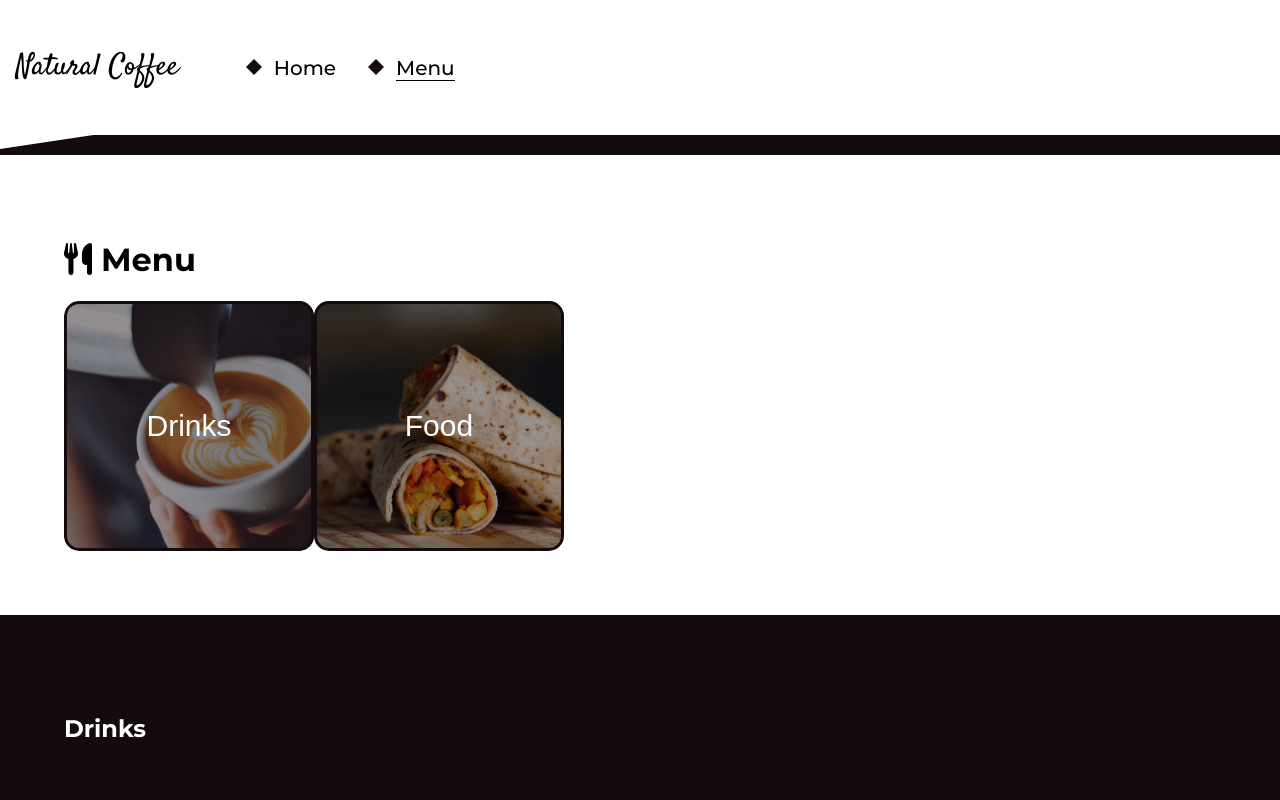
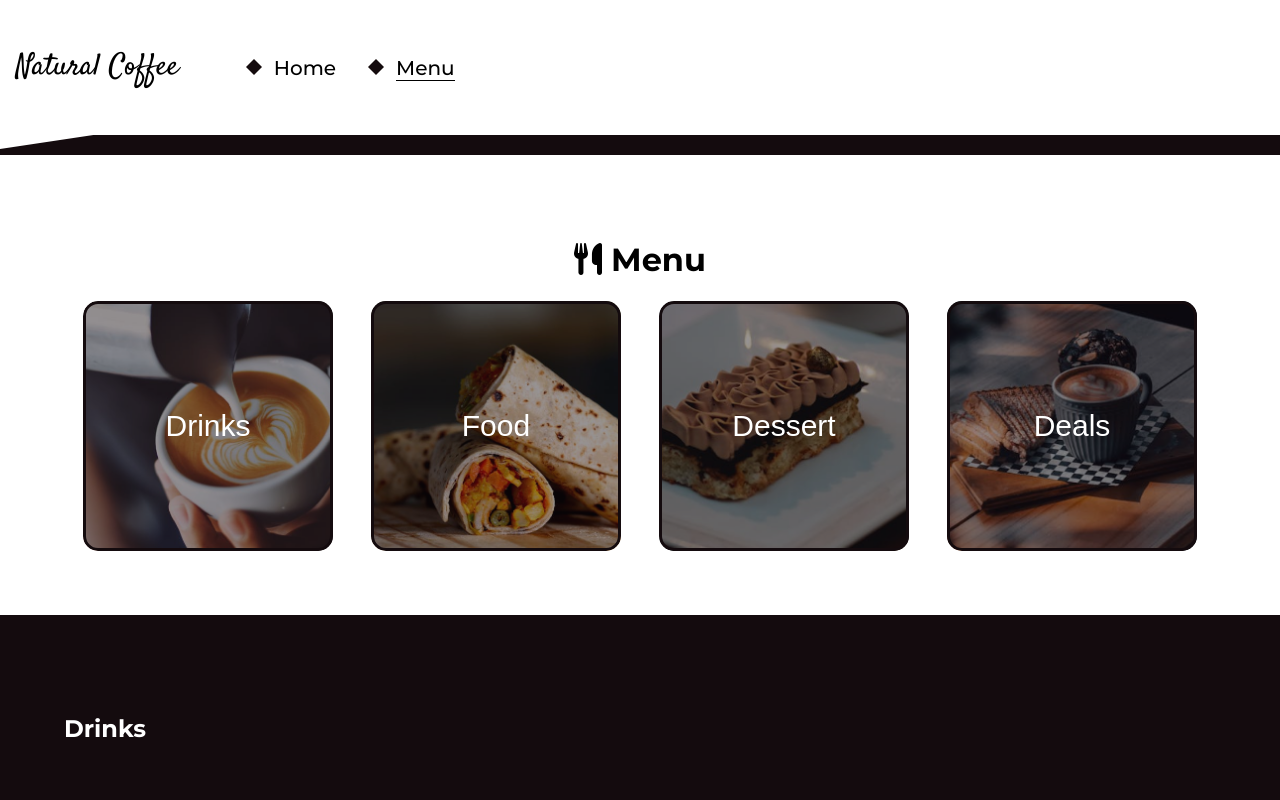
Before and after one commit to trine-marie-sandberg/natural-cofee, a React (Vite) app: page /menu in a window 1280 px wide. Shown: the top 800 px of the page. Built offline with nearby package versions, Linux system fonts and the light colour scheme.

Commit message:
adds more menu elements

```diff
--- a/src/pages/menu/index.tsx
+++ b/src/pages/menu/index.tsx
@@ -17,6 +17,14 @@ function Menu() {
                 <ImgText>Food</ImgText>
                 <MenuImage src="wrap.png" />
               </ImgTextWrap>
+              <ImgTextWrap>
+                <ImgText>Dessert</ImgText>
+                <MenuImage src="cake.png" />
+              </ImgTextWrap>
+              <ImgTextWrap>
+                <ImgText>Deals</ImgText>
+                <MenuImage src="breakfast.png" />
+              </ImgTextWrap>
             </MenuImagesWrap>
           </Section1>
         </SectionWrapper>
--- a/src/pages/menu/style.ts
+++ b/src/pages/menu/style.ts
@@ -16,6 +16,10 @@ export const SectionWrapper = styled.div`
 `;
 export const Section1 = styled.div`
   color: black;
+
+  & h1 {
+    text-align: center;
+  }
 `;
 export const Section2 = styled.div`
   color: #ffff;
@@ -28,6 +32,7 @@ export const MenuImagesWrap = styled.div`
   background-color: #fff !important;
   display: flex;
   flex-wrap: wrap;
+  justify-content: space-around;
 `;
 export const MenuImage = styled.img`
   width: 100%;
```
